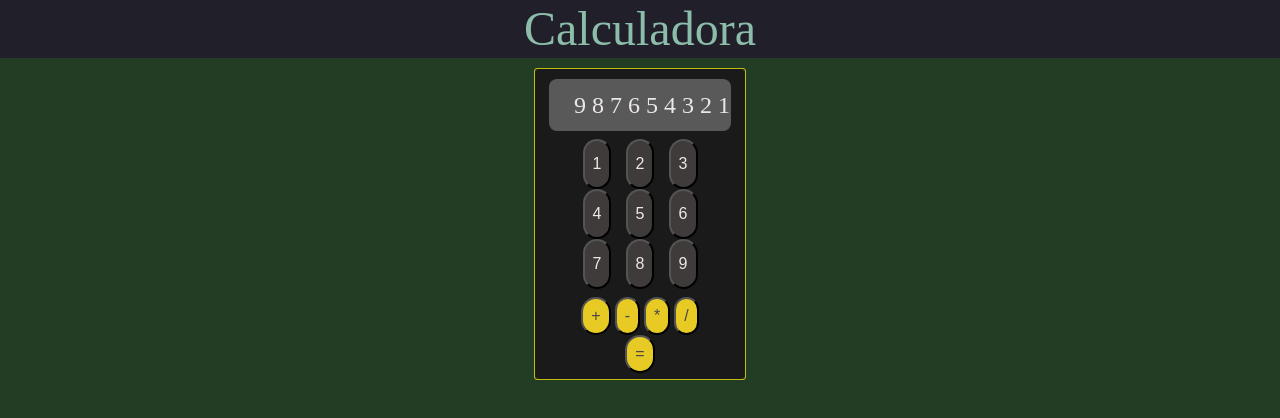
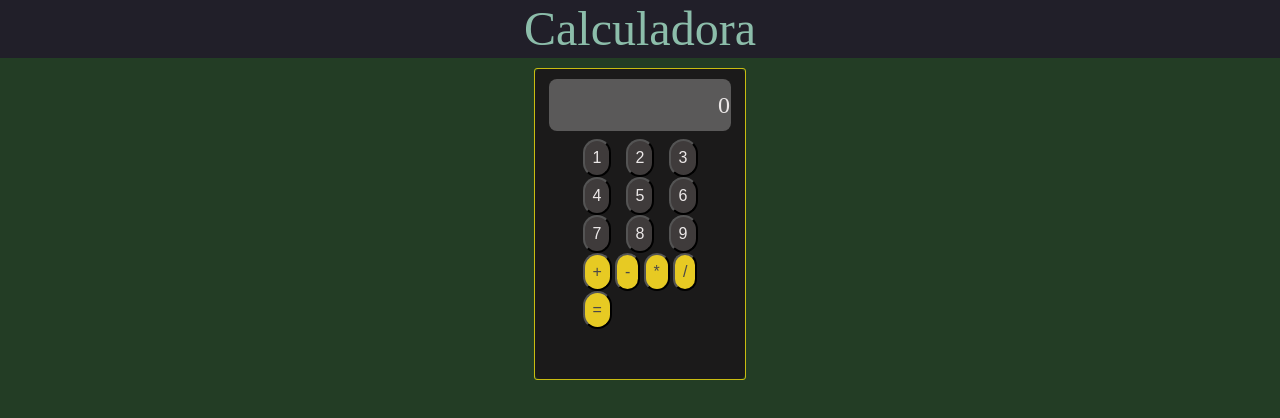
Before and after one commit to debora-sl/calculadora, a plain HTML site: page index.html in a window 1280 px wide. Drawn offline with Linux system fonts and the light colour scheme.

Commit message:
Entregando projeto na data combinada.

```diff
--- a/index.html
+++ b/index.html
@@ -18,27 +18,22 @@
         <div class="principal">
             <div class="principal__calculadora">
                 <div class="principal__calculadora__visor">
-                    <p class="principal__calculadora__visor__conteudo" data-visor>9 8 7 6 5 4 3 2 1</p>
+                    <p class="principal__calculadora__visor__conteudo" data-visor>0</p>
                 </div>
-                <div class="principal__calculadora__numeros" data-botoes-numeros>
-                    <button class="principal__calculadora__botao-numeros" data-botao-numero>1</button>
-                    <button class="principal__calculadora__botao-numeros" data-botao-numero>2</button>
-                    <button class="principal__calculadora__botao-numeros" data-botao-numero>3</button>
-                    <button class="principal__calculadora__botao-numeros" data-botao-numero>4</button>
-                    <button class="principal__calculadora__botao-numeros" data-botao-numero>5</button>
-                    <button class="principal__calculadora__botao-numeros" data-botao-numero>6</button>
-                    <button class="principal__calculadora__botao-numeros" data-botao-numero>7</button>
-                    <button class="principal__calculadora__botao-numeros" data-botao-numero>8</button>
-                    <button class="principal__calculadora__botao-numeros" data-botao-numero>9</button>
-                </div>
-                <div class="principal__calculadora__operacoes">
+                <div class="principal__calculadora__numeros js-botoes" data-botoes>
+                    <button class="principal__calculadora__botao-numeros" >1</button>
+                    <button class="principal__calculadora__botao-numeros" >2</button>
+                    <button class="principal__calculadora__botao-numeros">3</button>
+                    <button class="principal__calculadora__botao-numeros">4</button>
+                    <button class="principal__calculadora__botao-numeros">5</button>
+                    <button class="principal__calculadora__botao-numeros">6</button>
+                    <button class="principal__calculadora__botao-numeros">7</button>
+                    <button class="principal__calculadora__botao-numeros">8</button>
+                    <button class="principal__calculadora__botao-numeros">9</button>
                     <button class="principal__calculadora__botao-operacoes">+</button>
                     <button class="principal__calculadora__botao-operacoes">-</button>
                     <button class="principal__calculadora__botao-operacoes">*</button>
                     <button class="principal__calculadora__botao-operacoes">/</button>
-                </div>
-
-                <div class="principal__calculadora__resultado">
                     <button class="principal__calculadora__botao-resultado">=</button>
                 </div>
         </div>
--- a/main.js
+++ b/main.js
@@ -1,16 +1,11 @@
 //pegando o visor da calculadora
 const visor = document.querySelector('[data-visor]');
-console.log("Resultado: " + visor.textContent);
+console.log("Visor: " + visor.textContent);
 
-//pegando o botão de número
-const botoesNumericos = document.querySelector('[data-botoes-numeros]');
-console.log(botoesNumericos);
+//pegando a div que contém os botões
+let botoes = document.querySelector(".js-botoes");
 
+//adicionando um evento para verificar qual botão númerico foi clicado
+botoes.addEventListener('click', (e)=>{
 
-
-botoesNumericos.addEventListener('click', ()=>{
 });
-    const botaoNumero = document.querySelector('[data-botao-numero]');
-    botaoNumero.addEventListener('click', ()=>{
-        console.log('fui clicado');
-    });
```
